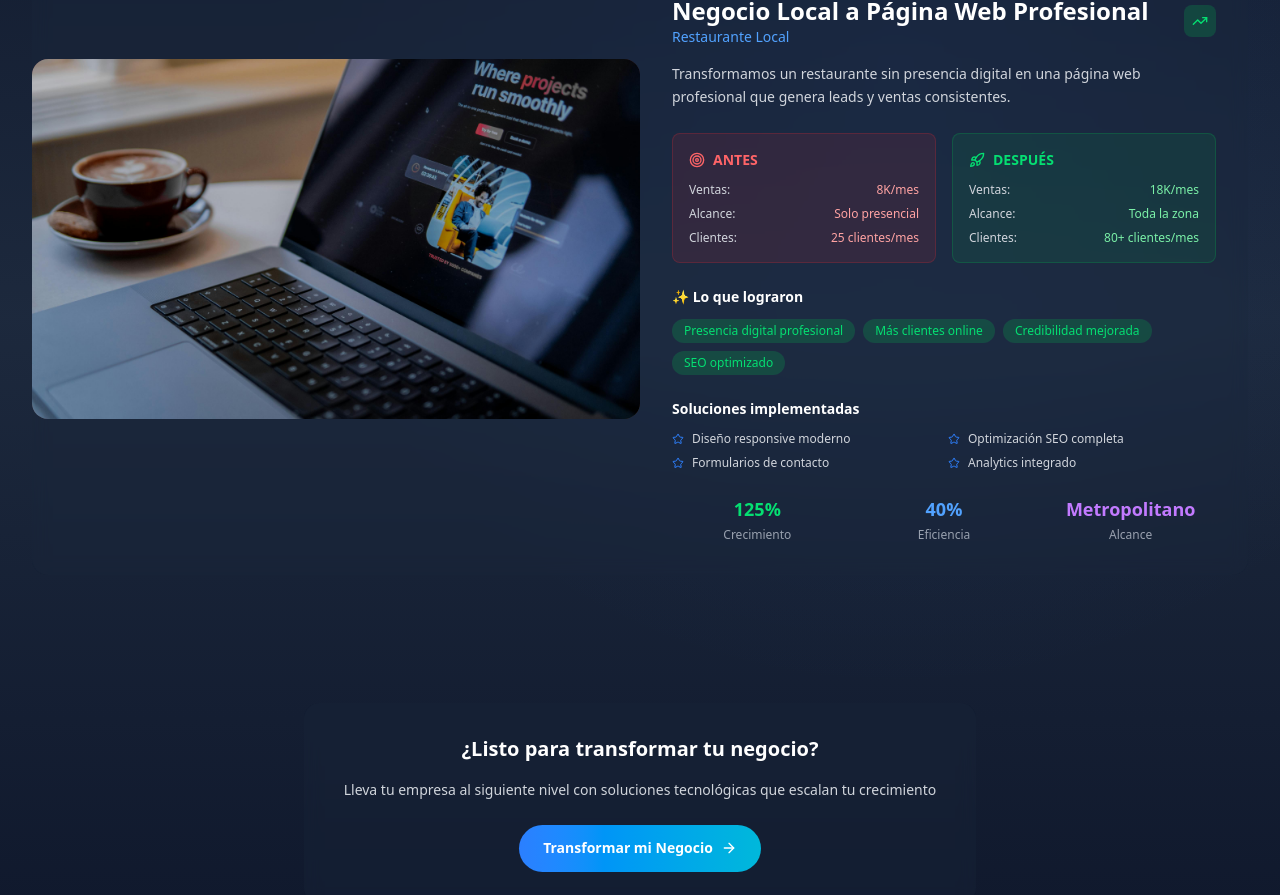
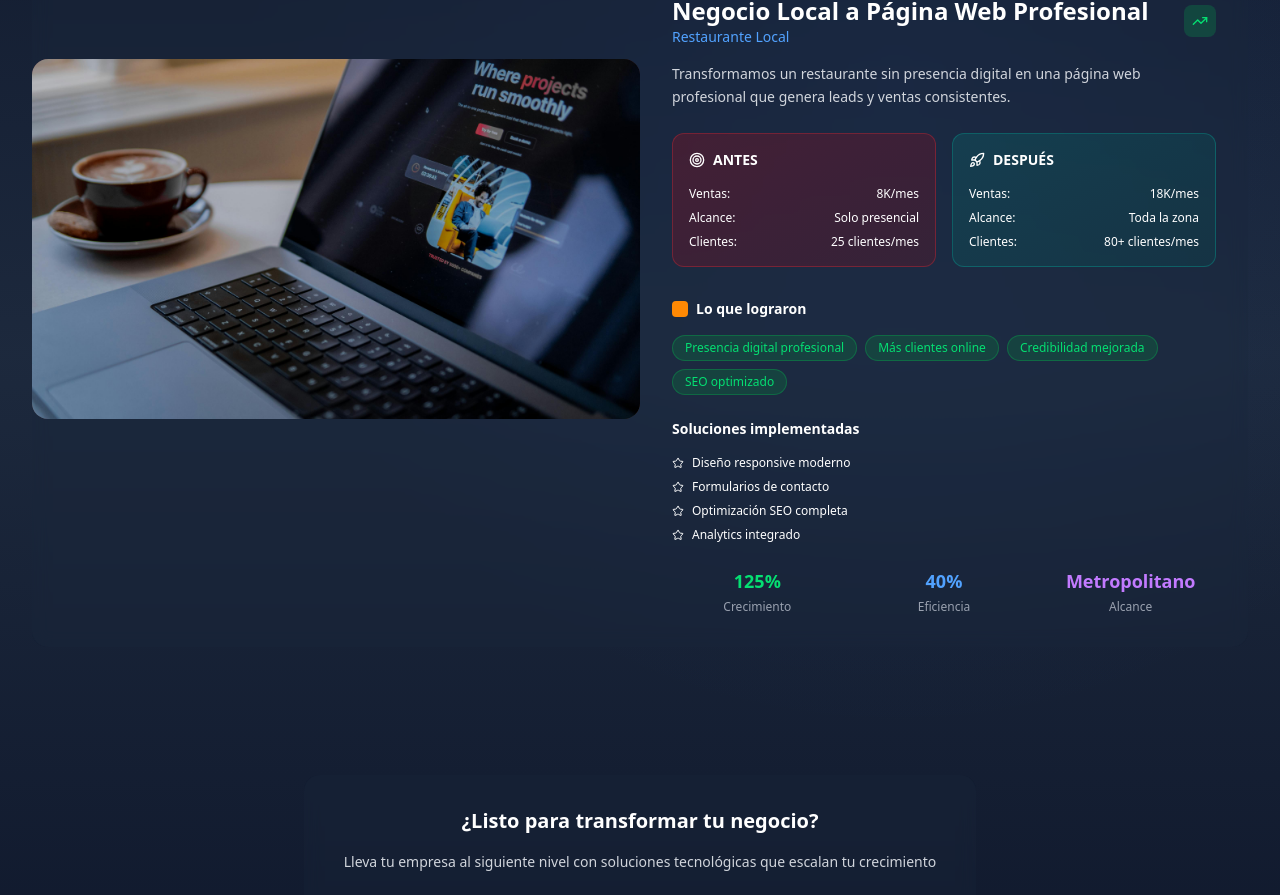
Before and after one commit to Astralyss/Astralyss-LandingPage, a Next.js app: page / in a window 1280 px wide. Shown: the part 3388-4283 px from the top of the page. Built offline with nearby package versions, Linux system fonts and the light colour scheme.

Commit message:
diseño funcional portfolio

```diff
--- a/src/app/components/Portfolio.js
+++ b/src/app/components/Portfolio.js
@@ -36,8 +36,8 @@ export default function Portfolio() {
       ],
       features: [
         'Diseño responsive moderno',
+        'Formularios de contacto',
         'Optimización SEO completa',
-        'Formularios de contacto',
         'Analytics integrado'
       ],
       transformation: {
@@ -255,61 +255,64 @@ export default function Portfolio() {
                   {filteredCases[activeCase]?.description || ''}
                 </p>
 
-                {/* Before/After Stats */}
-                <div className="grid grid-cols-2 gap-4 mb-6">
+                {/* Before/After Stats - Rediseñado según la captura */}
+                <div className="grid grid-cols-2 gap-4 mb-8">
                   {/* Before */}
-                  <div className="bg-red-500/10 border border-red-500/20 rounded-lg p-4">
-                    <h4 className="text-red-400 font-semibold text-sm mb-3 flex items-center">
-                      <Target className="w-4 h-4 mr-2" />
+                  <div className="bg-gradient-to-br from-red-600/20 to-red-800/20 border border-red-500/30 rounded-xl p-4">
+                    <h4 className="text-white font-bold text-sm mb-4 flex items-center">
+                      <Target className="w-4 h-4 mr-2 text-white" />
                       ANTES
                     </h4>
                     <div className="space-y-2">
                       <div className="flex justify-between text-xs">
-                         <span className="text-gray-300">Ventas:</span>
-                         <span className="text-red-300 font-medium">{filteredCases[activeCase]?.before?.sales || '-'}</span>
+                        <span className="text-white">Ventas:</span>
+                        <span className="text-white font-medium">{filteredCases[activeCase]?.before?.sales || '-'}</span>
                       </div>
                       <div className="flex justify-between text-xs">
-                         <span className="text-gray-300">Alcance:</span>
-                         <span className="text-red-300 font-medium">{filteredCases[activeCase]?.before?.reach || '-'}</span>
+                        <span className="text-white">Alcance:</span>
+                        <span className="text-white font-medium">{filteredCases[activeCase]?.before?.reach || '-'}</span>
                       </div>
                       <div className="flex justify-between text-xs">
-                         <span className="text-gray-300">Clientes:</span>
-                         <span className="text-red-300 font-medium">{filteredCases[activeCase]?.before?.customers || '-'}</span>
+                        <span className="text-white">Clientes:</span>
+                        <span className="text-white font-medium">{filteredCases[activeCase]?.before?.customers || '-'}</span>
                       </div>
                     </div>
                   </div>
 
                   {/* After */}
-                  <div className="bg-green-500/10 border border-green-500/20 rounded-lg p-4">
-                    <h4 className="text-green-400 font-semibold text-sm mb-3 flex items-center">
-                      <Rocket className="w-4 h-4 mr-2" />
+                  <div className="bg-gradient-to-br from-teal-600/20 to-teal-800/20 border border-teal-500/30 rounded-xl p-4">
+                    <h4 className="text-white font-bold text-sm mb-4 flex items-center">
+                      <Rocket className="w-4 h-4 mr-2 text-white" />
                       DESPUÉS
                     </h4>
                     <div className="space-y-2">
                       <div className="flex justify-between text-xs">
-                         <span className="text-gray-300">Ventas:</span>
-                         <span className="text-green-300 font-medium">{filteredCases[activeCase]?.after?.sales || '-'}</span>
+                        <span className="text-white">Ventas:</span>
+                        <span className="text-white font-medium">{filteredCases[activeCase]?.after?.sales || '-'}</span>
                       </div>
                       <div className="flex justify-between text-xs">
-                         <span className="text-gray-300">Alcance:</span>
-                         <span className="text-green-300 font-medium">{filteredCases[activeCase]?.after?.reach || '-'}</span>
+                        <span className="text-white">Alcance:</span>
+                        <span className="text-white font-medium">{filteredCases[activeCase]?.after?.reach || '-'}</span>
                       </div>
                       <div className="flex justify-between text-xs">
-                         <span className="text-gray-300">Clientes:</span>
-                         <span className="text-green-300 font-medium">{filteredCases[activeCase]?.after?.customers || '-'}</span>
+                        <span className="text-white">Clientes:</span>
+                        <span className="text-white font-medium">{filteredCases[activeCase]?.after?.customers || '-'}</span>
                       </div>
                     </div>
                   </div>
                 </div>
 
-                {/* Business Benefits */}
+                {/* Business Benefits - Rediseñado según la captura */}
                 <div className="mb-6">
-                  <h4 className="text-sm font-semibold text-white mb-3">✨ Lo que lograron</h4>
+                  <h4 className="text-white font-bold text-sm mb-4 flex items-center">
+                    <div className="w-4 h-4 bg-orange-400 rounded-sm mr-2"></div>
+                    Lo que lograron
+                  </h4>
                   <div className="flex flex-wrap gap-2">
                     {filteredCases[activeCase]?.benefits?.map((benefit) => (
                       <span
                         key={benefit}
-                         className="px-3 py-1 bg-green-500/20 text-green-400 rounded-full text-xs font-medium"
+                        className="px-3 py-1 bg-green-600/20 text-green-400 rounded-full text-xs font-medium border border-green-500/30"
                       >
                         {benefit}
                       </span>
@@ -317,14 +320,14 @@ export default function Portfolio() {
                   </div>
                 </div>
 
-                {/* Features */}
+                {/* Features - Rediseñado según la captura */}
                 <div className="mb-6">
-                  <h4 className="text-sm font-semibold text-white mb-3">Soluciones implementadas</h4>
-                                     <div className="grid grid-cols-2 gap-2">
+                  <h4 className="text-white font-bold text-sm mb-4">Soluciones implementadas</h4>
+                  <div className="space-y-2">
                     {filteredCases[activeCase]?.features?.map((feature, index) => (
                       <div key={index} className="flex items-center space-x-2">
-                         <Star className="w-3 h-3 text-blue-500 flex-shrink-0" />
-                         <span className="text-xs text-gray-300">{feature}</span>
+                        <Star className="w-3 h-3 text-white flex-shrink-0" />
+                        <span className="text-xs text-white">{feature}</span>
                       </div>
                     )) || []}
                   </div>
```
Lines whose indentation alone changed are shown as unchanged.
